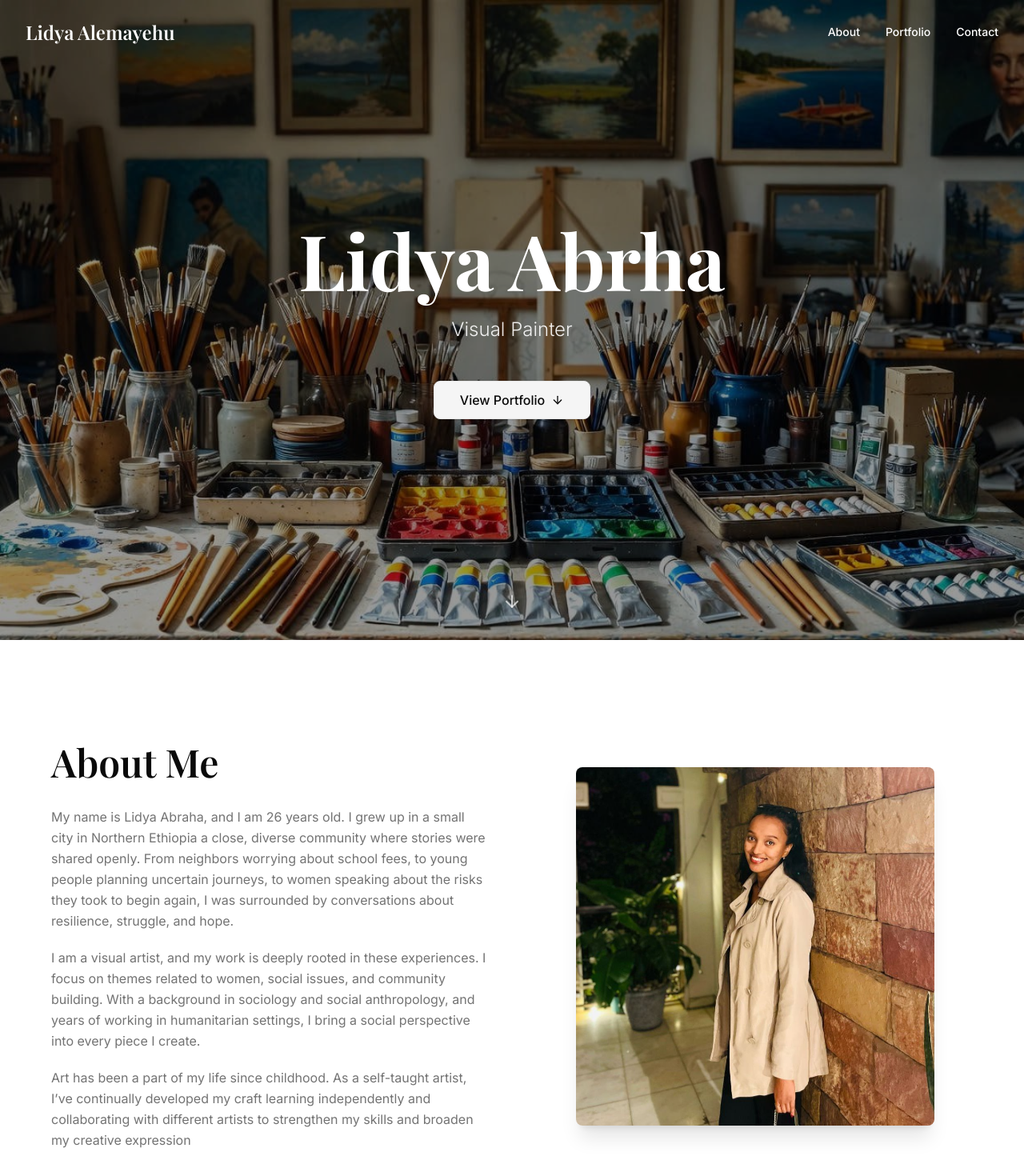
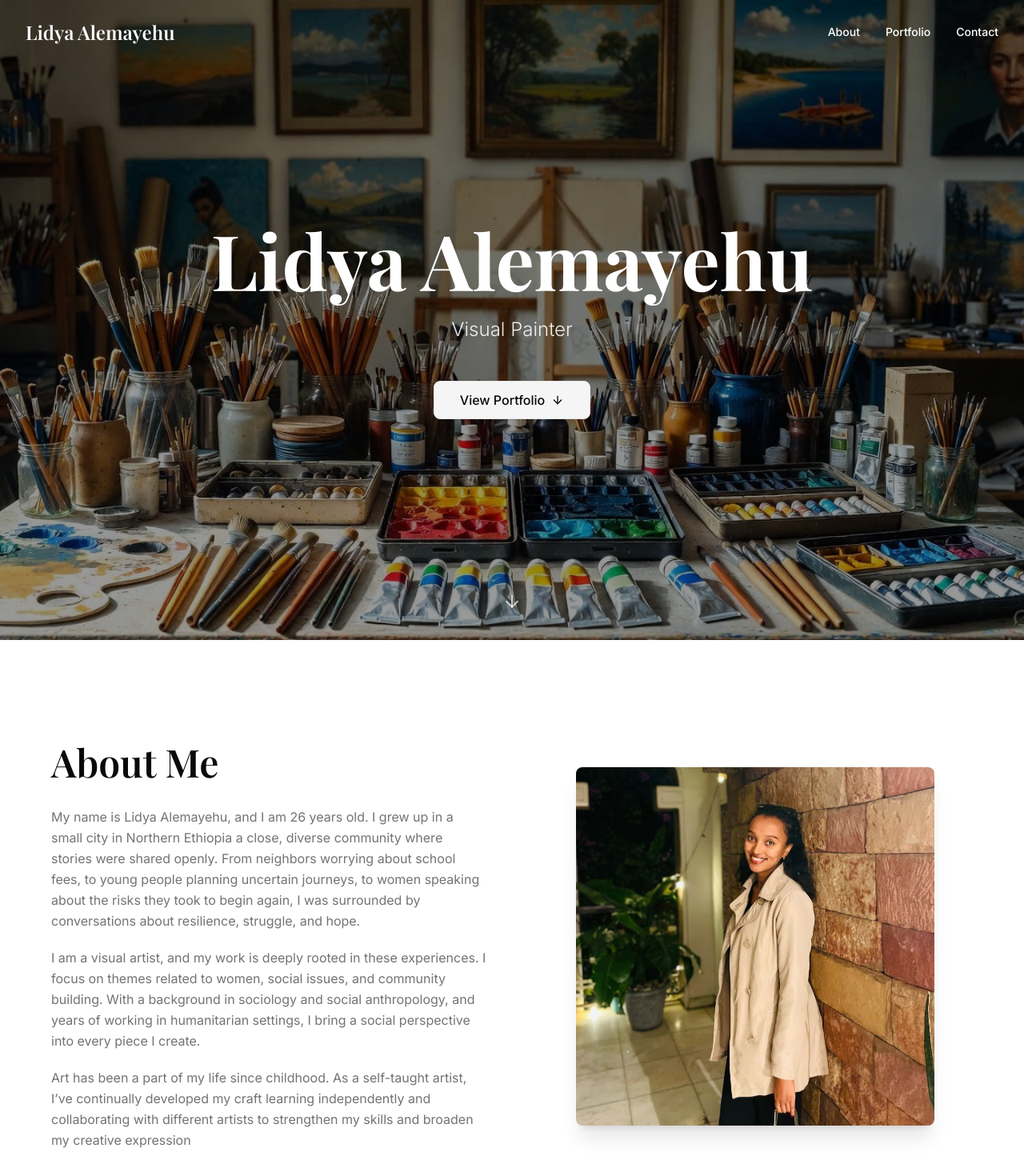
Before and after one commit to Haylemicheal/lidya-portfolio, a Next.js app: page / in a window 1280 px wide. Shown: the top 1470 px of the page at 80% size. Built offline with nearby package versions, Linux system fonts and the light colour scheme; a web font is replaced by a local one.

Commit message:
Update name from Lidya Abrha to Lidya Alemayehu

```diff
--- a/app/page.tsx
+++ b/app/page.tsx
@@ -136,7 +136,7 @@ const Index = () => {
         </div>
         <div className="relative z-10 text-center text-white px-4 sm:px-6 max-w-4xl mx-auto">
           <h1 className="font-serif text-4xl sm:text-6xl md:text-7xl lg:text-8xl font-bold mb-4 sm:mb-6 text-balance">
-            Lidya Abrha
+            Lidya Alemayehu
           </h1>
           <p className="text-lg sm:text-xl md:text-2xl mb-8 sm:mb-12 text-white/90 font-light">
             Visual Painter
@@ -170,7 +170,7 @@ const Index = () => {
               </h2>
               <div className="space-y-4 sm:space-y-5 text-muted-foreground leading-relaxed text-sm sm:text-base">
                 <p>
-                  My name is Lidya Abraha, and I am 26 years old. I grew up in a
+                  My name is Lidya Alemayehu, and I am 26 years old. I grew up in a
                   small city in Northern Ethiopia a close, diverse community
                   where stories were shared openly. From neighbors worrying
                   about school fees, to young people planning uncertain
@@ -199,7 +199,7 @@ const Index = () => {
               <div className="relative aspect-square max-w-md mx-auto">
                 <Image
                   src={artistPortrait}
-                  alt="Lidya Abrha"
+                  alt="Lidya Alemayehu"
                   className="rounded-lg object-cover shadow-xl "
                   fill
                   sizes="(max-width: 768px) 100vw, 50vw"
@@ -252,7 +252,7 @@ const Index = () => {
       <footer className="py-8 sm:py-12 bg-foreground text-background border-t border-border">
         <div className="container mx-auto px-4 sm:px-6 lg:px-8 text-center">
           <p className="text-sm sm:text-base">
-            © {new Date().getFullYear()} Lidya Abrha. All rights reserved.
+            © {new Date().getFullYear()} Lidya Alemayehu. All rights reserved.
           </p>
         </div>
       </footer>
```
